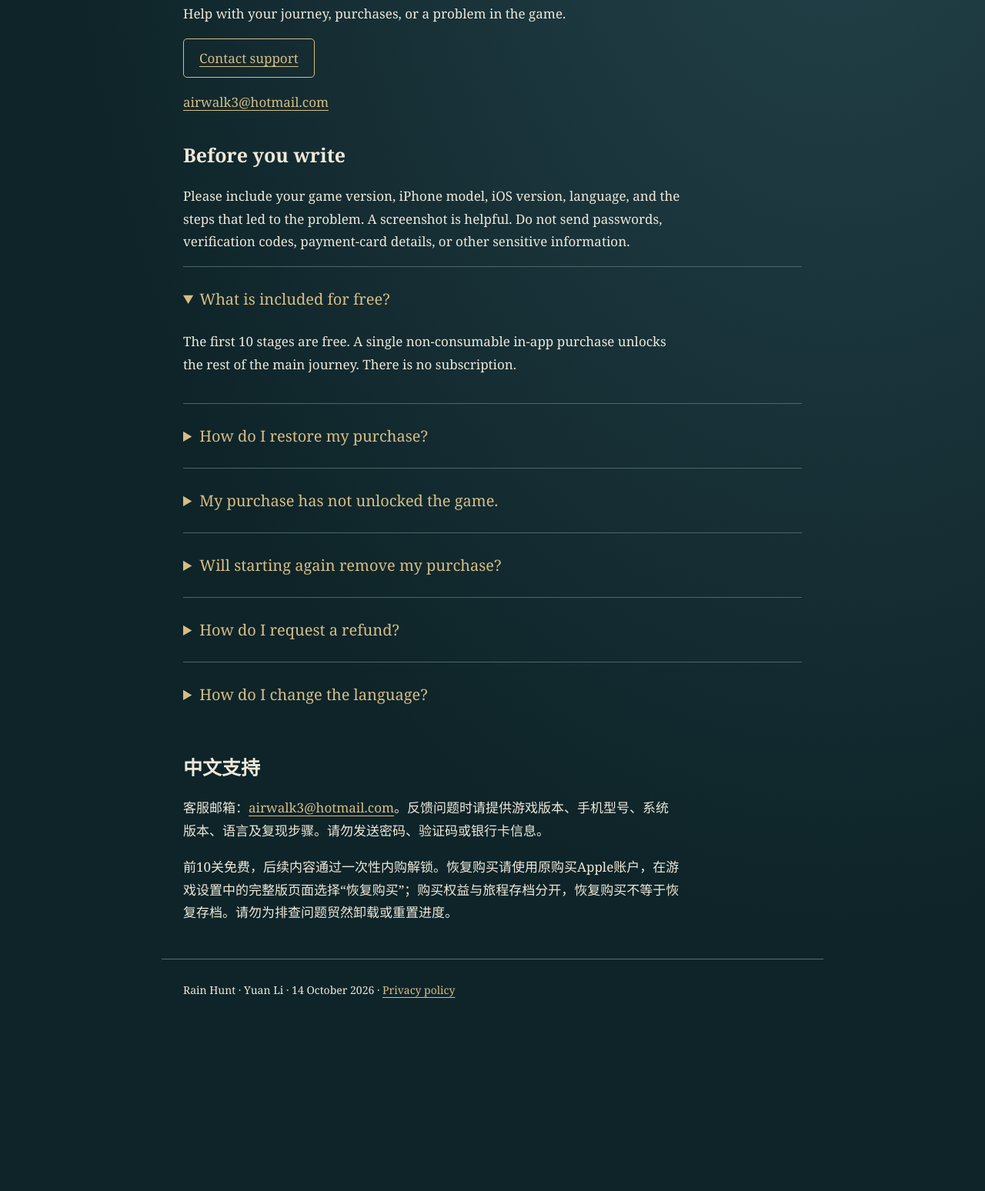
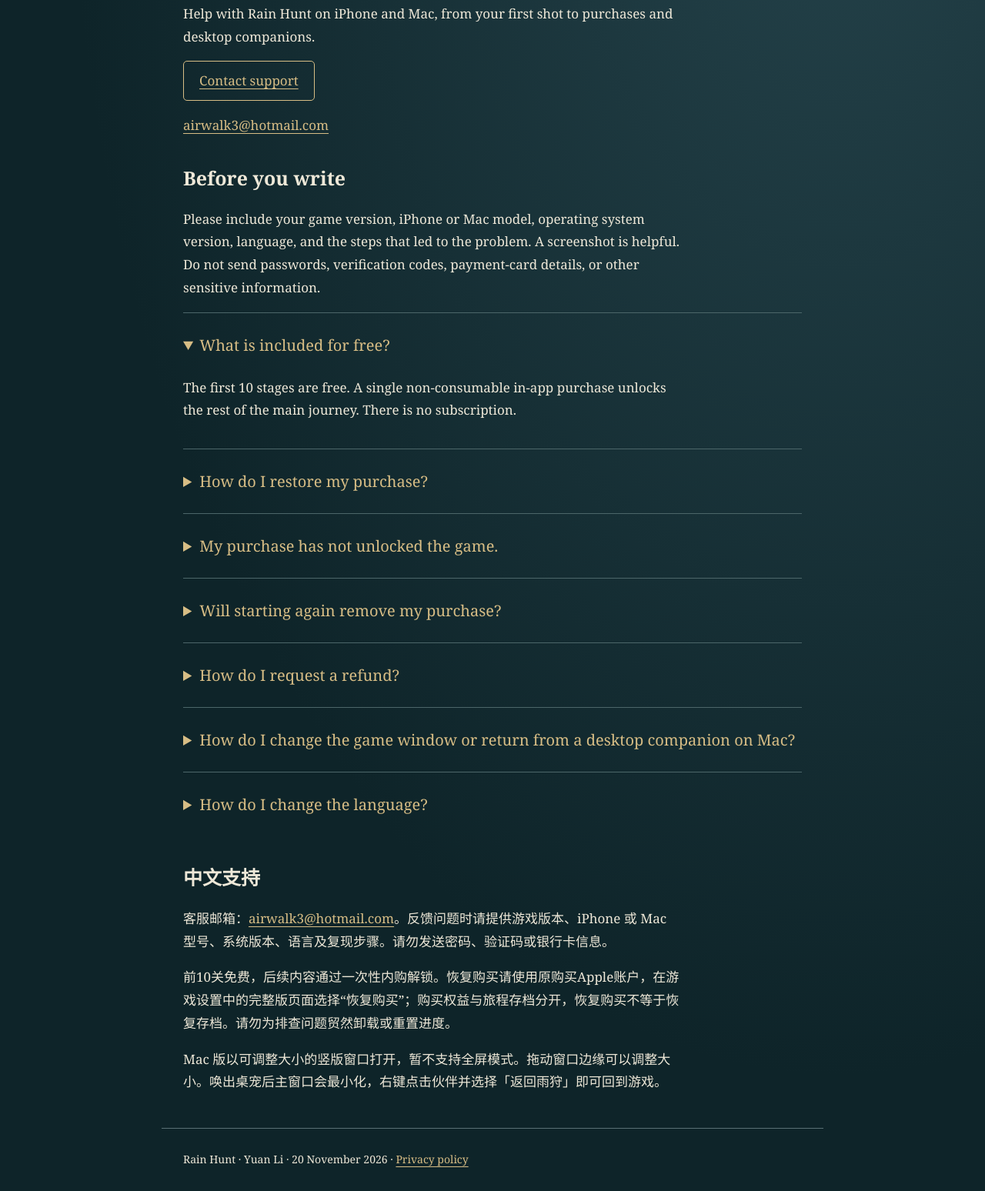
Before and after one commit to yuan10785-cyber/rain-hunt-support, a plain HTML site: page index.html in a window 1280 px wide. Shown: the part 293-1841 px from the top of the page at 77% size. Before the commit the page ends 1621 px from the top, so only its background shows below. Drawn offline with Linux system fonts and the light colour scheme.

Commit message:
Document Mac windowed play and local companion data

```diff
--- a/index.html
+++ b/index.html
@@ -1,12 +1,13 @@
 <!doctype html><html lang="en"><head><meta charset="utf-8"><meta name="viewport" content="width=device-width,initial-scale=1"><meta name="robots" content="noindex"><title>Rain Hunt — Support</title><link rel="stylesheet" href="style.css"></head><body>
 <header><nav aria-label="Main navigation"><a href="index.html" aria-current="page">Support</a><a href="privacy.html">Privacy</a><a href="#chinese">中文</a></nav></header>
-<main><p class="muted">RAIN HUNT · 雨狩</p><h1>A light beside the river.</h1><p>Help with your journey, purchases, or a problem in the game.</p><a class="button" href="mailto:airwalk3@hotmail.com?subject=Rain%20Hunt%20Support">Contact support</a><p><a href="mailto:airwalk3@hotmail.com">airwalk3@hotmail.com</a></p>
-<h2>Before you write</h2><p>Please include your game version, iPhone model, iOS version, language, and the steps that led to the problem. A screenshot is helpful. Do not send passwords, verification codes, payment-card details, or other sensitive information.</p>
+<main><p class="muted">RAIN HUNT · 雨狩</p><h1>A light beside the river.</h1><p>Help with Rain Hunt on iPhone and Mac, from your first shot to purchases and desktop companions.</p><a class="button" href="mailto:airwalk3@hotmail.com?subject=Rain%20Hunt%20Support">Contact support</a><p><a href="mailto:airwalk3@hotmail.com">airwalk3@hotmail.com</a></p>
+<h2>Before you write</h2><p>Please include your game version, iPhone or Mac model, operating system version, language, and the steps that led to the problem. A screenshot is helpful. Do not send passwords, verification codes, payment-card details, or other sensitive information.</p>
 <details open><summary>What is included for free?</summary><p>The first 10 stages are free. A single non-consumable in-app purchase unlocks the rest of the main journey. There is no subscription.</p></details>
 <details><summary>How do I restore my purchase?</summary><p>Use the Apple Account that made the purchase. Open Settings in the game, go to the full-game purchase page, and choose Restore Purchases. Make sure you have an internet connection. Restoring a purchase restores access to the full game; it does not restore a lost journey save.</p></details>
 <details><summary>My purchase has not unlocked the game.</summary><p>If Apple is still awaiting purchase approval, access will unlock after approval. Otherwise try Restore Purchases. If the problem persists, contact us with the on-screen message. Do not buy the game again to troubleshoot.</p></details>
 <details><summary>Will starting again remove my purchase?</summary><p>No. Purchase access is separate from journey progress. Starting a new journey can replace your progress. Do not delete the app or reset your journey as a troubleshooting step without backing up your progress first.</p></details>
 <details><summary>How do I request a refund?</summary><p>Apple handles App Store payment and refund requests. Visit <a href="https://reportaproblem.apple.com/">Apple's Report a Problem service</a>. Refund eligibility is determined by Apple.</p></details>
+<details><summary>How do I change the game window or return from a desktop companion on Mac?</summary><p>Rain Hunt opens in a resizable portrait window that fits your display. Drag a window edge to adjust its size. Full-screen mode is currently unavailable. If you summon a desktop companion, the game window minimizes. Right-click the companion and choose Return to Rain Hunt to bring the game back.</p></details>
 <details><summary>How do I change the language?</summary><p>Open Settings and select a language. The game includes English, Simplified Chinese, Japanese, and Korean.</p></details>
-<section id="chinese" lang="zh-Hans"><h2>中文支持</h2><p>客服邮箱：<a href="mailto:airwalk3@hotmail.com">airwalk3@hotmail.com</a>。反馈问题时请提供游戏版本、手机型号、系统版本、语言及复现步骤。请勿发送密码、验证码或银行卡信息。</p><p>前10关免费，后续内容通过一次性内购解锁。恢复购买请使用原购买Apple账户，在游戏设置中的完整版页面选择“恢复购买”；购买权益与旅程存档分开，恢复购买不等于恢复存档。请勿为排查问题贸然卸载或重置进度。</p></section>
-</main><footer>Rain Hunt · Yuan Li · 14 October 2026 · <a href="privacy.html">Privacy policy</a></footer></body></html>
+<section id="chinese" lang="zh-Hans"><h2>中文支持</h2><p>客服邮箱：<a href="mailto:airwalk3@hotmail.com">airwalk3@hotmail.com</a>。反馈问题时请提供游戏版本、iPhone 或 Mac 型号、系统版本、语言及复现步骤。请勿发送密码、验证码或银行卡信息。</p><p>前10关免费，后续内容通过一次性内购解锁。恢复购买请使用原购买Apple账户，在游戏设置中的完整版页面选择“恢复购买”；购买权益与旅程存档分开，恢复购买不等于恢复存档。请勿为排查问题贸然卸载或重置进度。</p><p>Mac 版以可调整大小的竖版窗口打开，暂不支持全屏模式。拖动窗口边缘可以调整大小。唤出桌宠后主窗口会最小化，右键点击伙伴并选择「返回雨狩」即可回到游戏。</p></section>
+</main><footer>Rain Hunt · Yuan Li · 20 November 2026 · <a href="privacy.html">Privacy policy</a></footer></body></html>
```
Also changed, not shown: privacy.html (+5 -4 lines).
